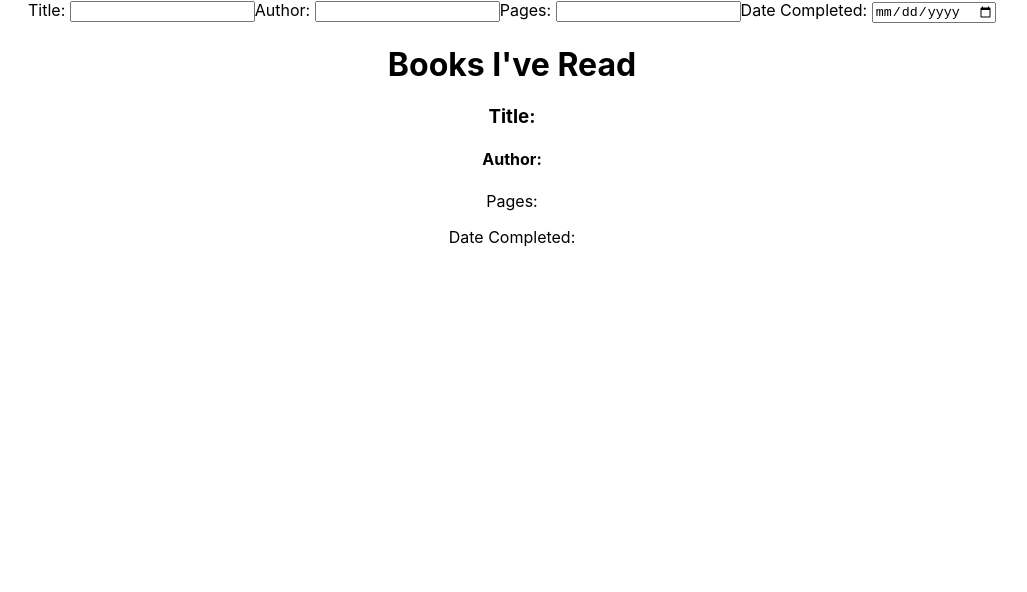
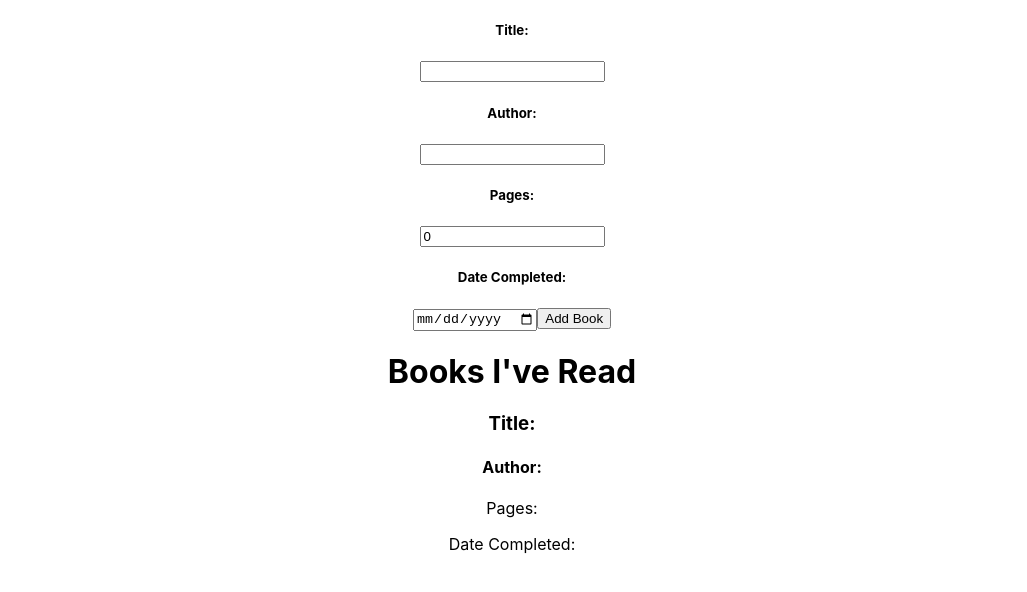
Before and after one commit to KirstenS13/read-tracker-log-viewer, a React (Create React App) app: page / in a window 1280 px wide. Shown: the top 592 px of the page, without its empty margins (128-1155 px from the left). Built offline with nearby package versions, Linux system fonts and the light colour scheme.

Commit message:
set up form state, set up app.js state, made it so new books could be added to app.js state

```diff
--- a/src/App.js
+++ b/src/App.js
@@ -1,14 +1,27 @@
-import React from 'react';
+import React, { useState } from 'react';
 import './App.css';
 
 import BookList from './components/BookList';
 import BookForm from './components/BookForm';
 
 function App() {
+  const [bookList, setBookList] = useState([]);
+  console.log("bookList", bookList);
+
+  const addBook = book => {
+    const newBook = {
+      title: book.title,
+      author: book.author,
+      pages: book.pages,
+      dateCompleted: book.dateCompleted
+    }
+    setBookList([...bookList, newBook]);
+  }
+
   return (
     <div className="App">
-      <BookForm />
-      <BookList />
+      <BookForm addBook={addBook}/>
+      <BookList bookList={bookList}/>
     </div>
   );
 }
--- a/src/components/BookForm.js
+++ b/src/components/BookForm.js
@@ -1,33 +1,60 @@
-import React from 'react';
+import React, { useState } from 'react';
 
-const BookForm = () => {
+const BookForm = (props) => {
+    const [book, setBook] = useState({
+        title: '',
+        author: '',
+        pages: 0,
+        dateCompleted: new Date().toLocaleString()
+    })
+    console.log("book from form", book);
+
+    const handleChanges = e => {
+        setBook({...book, [e.target.name]: e.target.value});
+    };
+
+    const submitForm = e => {
+        e.preventDefault();
+        props.addBook(book);
+        setBook({title: '', author: '', pages: 0, dateCompleted: new Date().toLocaleString()});
+    }
+
     return (
         <>
-            <form>
-                <label htmlFor='title'>Title: </label>
+            <form onSubmit={submitForm}>
+                <label htmlFor='title'><h5>Title: </h5></label>
                 <input
                     type='text'
                     name='title'
                     id='title'
+                    value={book.title}
+                    onChange={handleChanges}
                 />
-                <label htmlFor='author'>Author: </label>
+                <label htmlFor='author'><h5>Author: </h5></label>
                 <input
                     type='text'
                     name='author'
                     id='author'
+                    value={book.author}
+                    onChange={handleChanges}
                 />
-                <label htmlFor='pages'>Pages: </label>
+                <label htmlFor='pages'><h5>Pages: </h5></label>
                 <input
                     type='number'
                     name='pages'
                     id='pages'
+                    value={book.pages}
+                    onChange={handleChanges}
                 />
-                <label htmlFor='dateCompleted'>Date Completed: </label>
+                <label htmlFor='dateCompleted'><h5>Date Completed: </h5></label>
                 <input
                     type='date'
                     name='dateCompleted'
                     id='dateCompleted'
+                    value={book.dateCompleted}
+                    onChange={handleChanges}
                 />
+                <button type='submit'>Add Book</button>
             </form>
         </>
     )
```
